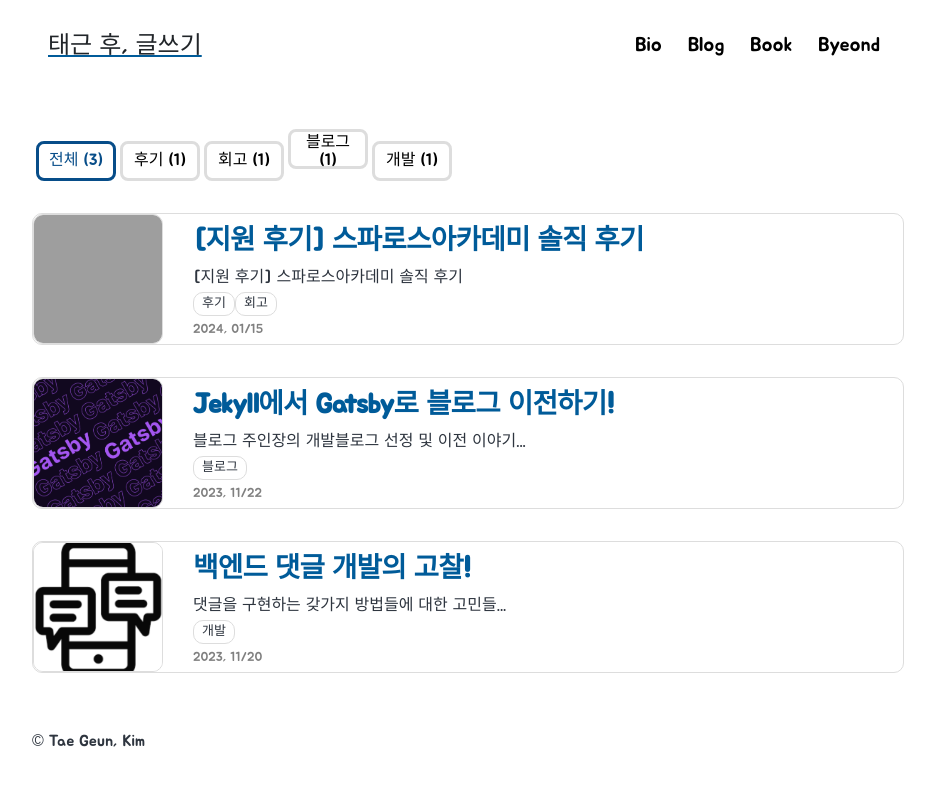
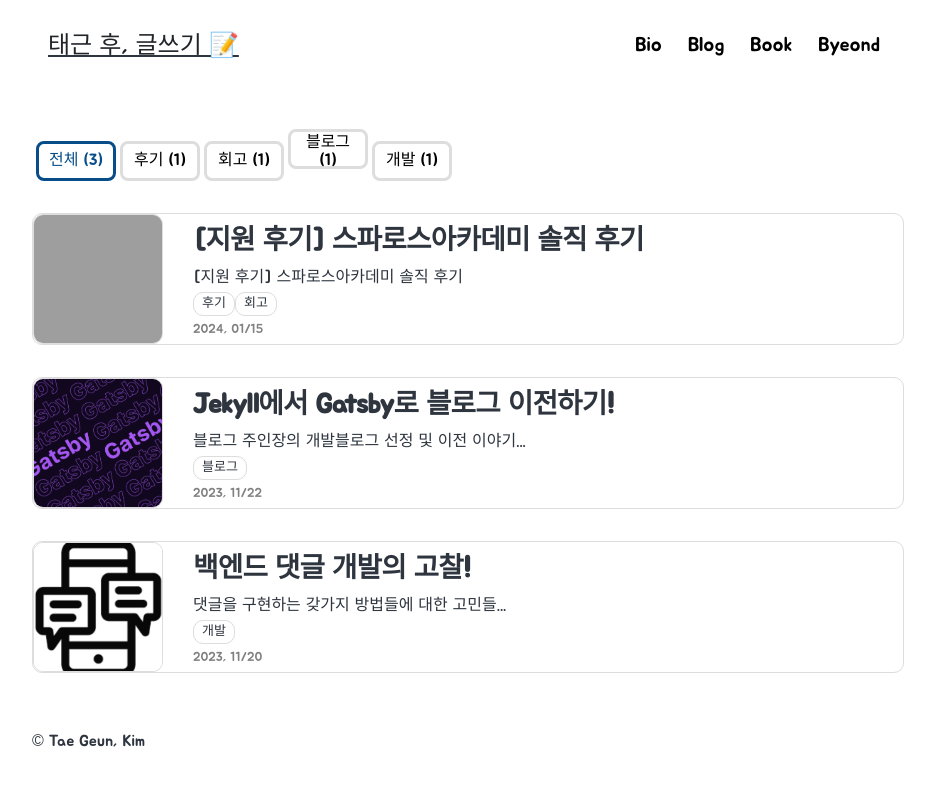
Before and after one commit to geunskoo/tech-blog, a Gatsby site: page /blog in a window 1280 px wide. Shown: the whole page, without its empty margins (172-1107 px from the left). Built offline with nearby package versions, Linux system fonts and the light colour scheme; Gatsby itself is replaced by a stand-in of ours; some packages are replaced by stand-ins of ours; grey boxes are pictures that could not be loaded.

Commit message:
fix: 포스트 제목 색상 및 블로그 제목 변경

```diff
--- a/src/components/layout.js
+++ b/src/components/layout.js
@@ -9,7 +9,7 @@
       <header className="global-header">
         <div className="navigation-bar">
           <Link to="/bio/">
-            <div className="title">태근 후, 글쓰기</div>
+            <div className="title">태근 후, 글쓰기 📝</div>
           </Link>
           <div>
             <NavigationButton to="/bio/">Bio</NavigationButton>
--- a/src/style.css
+++ b/src/style.css
@@ -57,7 +57,7 @@
   --fontSize-5: 2.074rem;
   --fontSize-6: 2.488rem;
   --fontSize-7: 2.986rem;
-  --color-primary: #005b99;
+  --color-primary: #2e353f; /* #005b99; */
   --color-text: #2e353f;
   --color-text-light: #4f5969;
   --color-heading: #1a202c;
```
